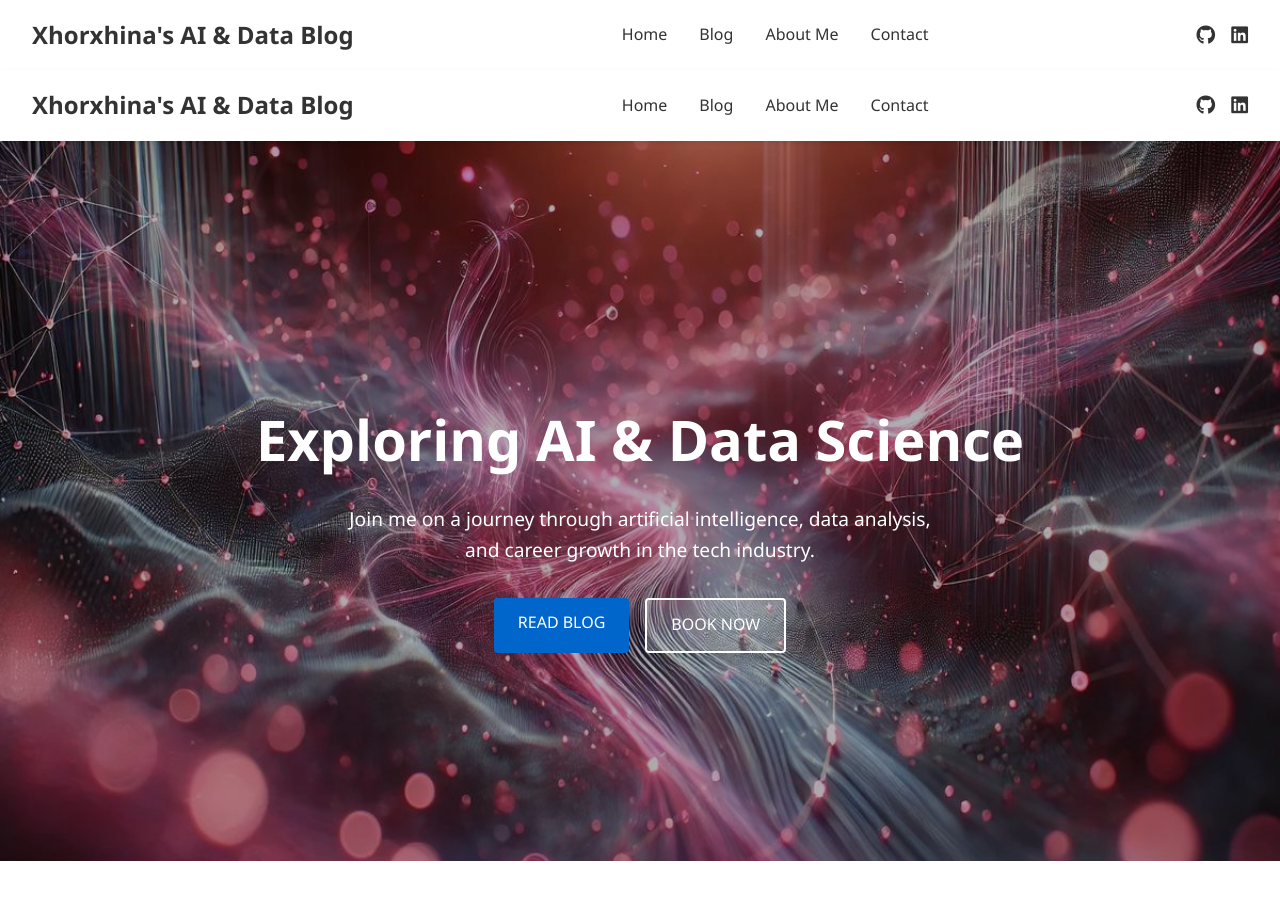
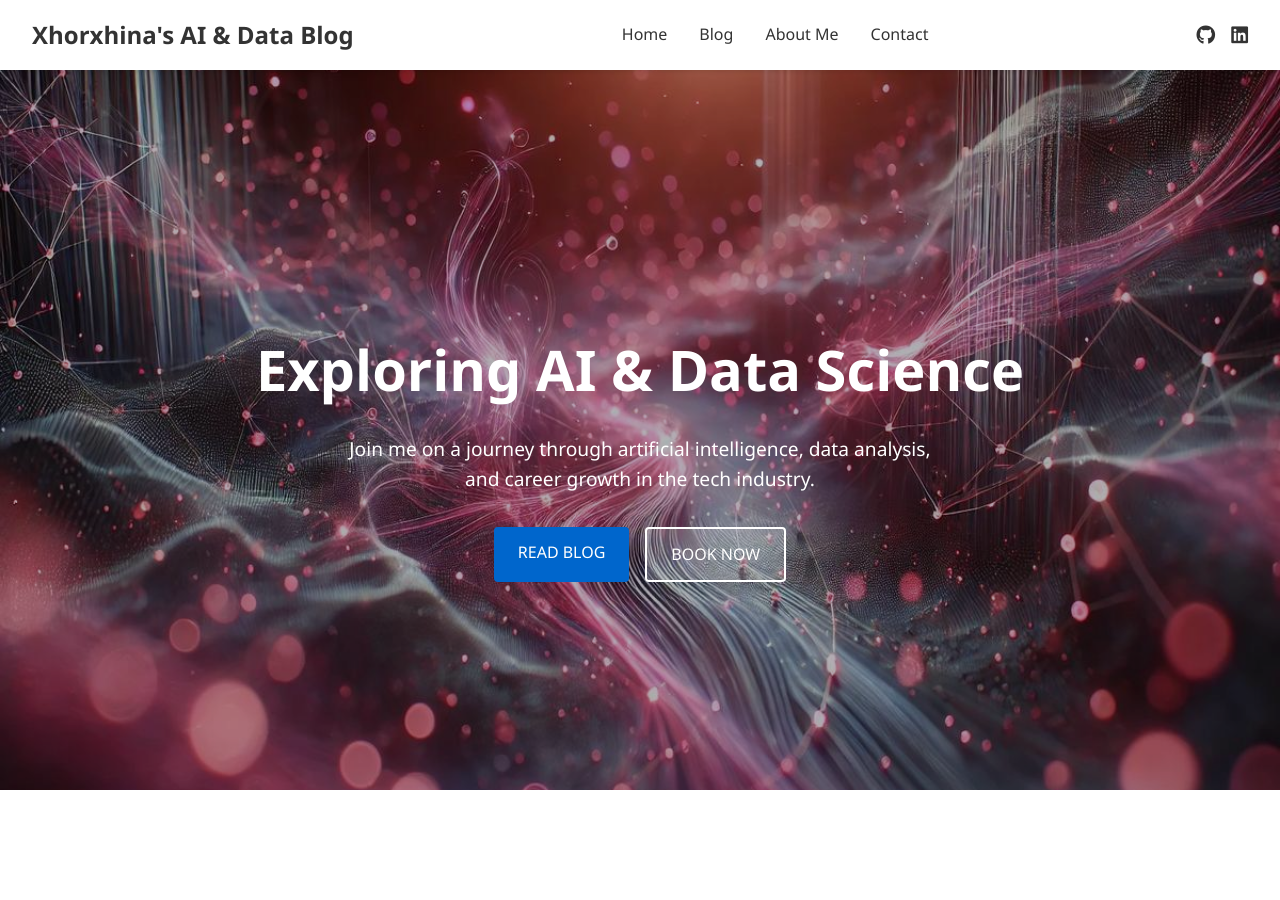
Before and after one commit to XhorxhinaTaraj/XhorxhinaTaraj.github.io, a Jekyll site: the page built from index.markdown, in a window 1280 px wide. Built offline with Jekyll 4.4.1, drawn with Linux system fonts in a browser that asks for light colours.

```diff
--- a/_layouts/home.html
+++ b/_layouts/home.html
@@ -174,22 +174,7 @@
     }
 </style>
 
-<!-- Header with navigation -->
-<header class="header">
-    <a href="/" class="logo">Xhorxhina's AI & Data Blog</a>
 
-    <nav class="nav">
-        <a href="/">Home</a>
-        <a href="/blog">Blog</a>
-        <a href="/about">About Me</a>
-        <a href="/contact">Contact</a>
-    </nav>
-
-    <div class="social-links">
-        <a href="https://github.com/XhorxhinaTaraj" target="_blank"><i class="fab fa-github"></i></a>
-        <a href="https://www.linkedin.com/in/xhorxhina-taraj/" target="_blank"><i class="fab fa-linkedin"></i></a>
-    </div>
-</header>
 
 <!-- Hero section with AI background image -->
 <section class="hero">
```
